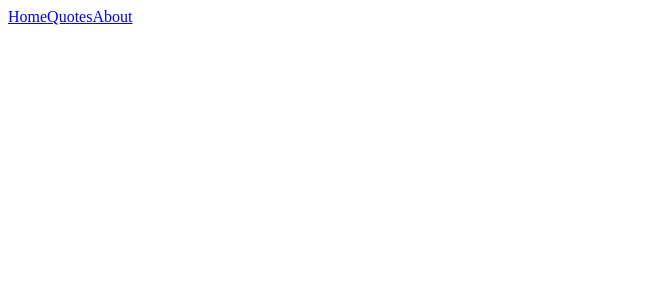
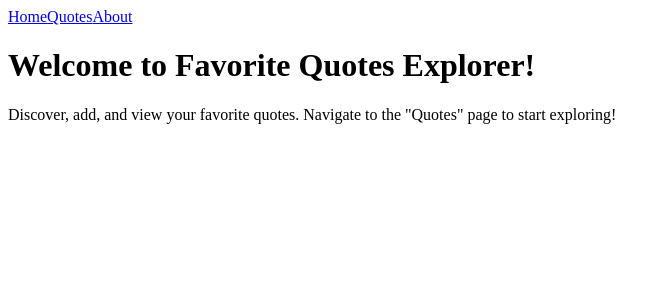
Before and after one commit to Espadv69/Favorite-Quotes-Explorer, a React (Vite) app: page / in a window 1280 px wide. Shown: the top 300 px of the page, without its empty margins (0-670 px from the left). Built offline with nearby package versions, Linux system fonts and the light colour scheme.

Commit message:
Feat: Add welcome message for Favorite Quotes Explorer

```diff
--- a/src/pages/Home.jsx
+++ b/src/pages/Home.jsx
@@ -1,3 +1,13 @@
-const Home = () => {}
+const Home = () => {
+  return (
+    <div>
+      <h1>Welcome to Favorite Quotes Explorer!</h1>
+      <p>
+        Discover, add, and view your favorite quotes. Navigate to the "Quotes"
+        page to start exploring!
+      </p>
+    </div>
+  )
+}
 
 export default Home
```
